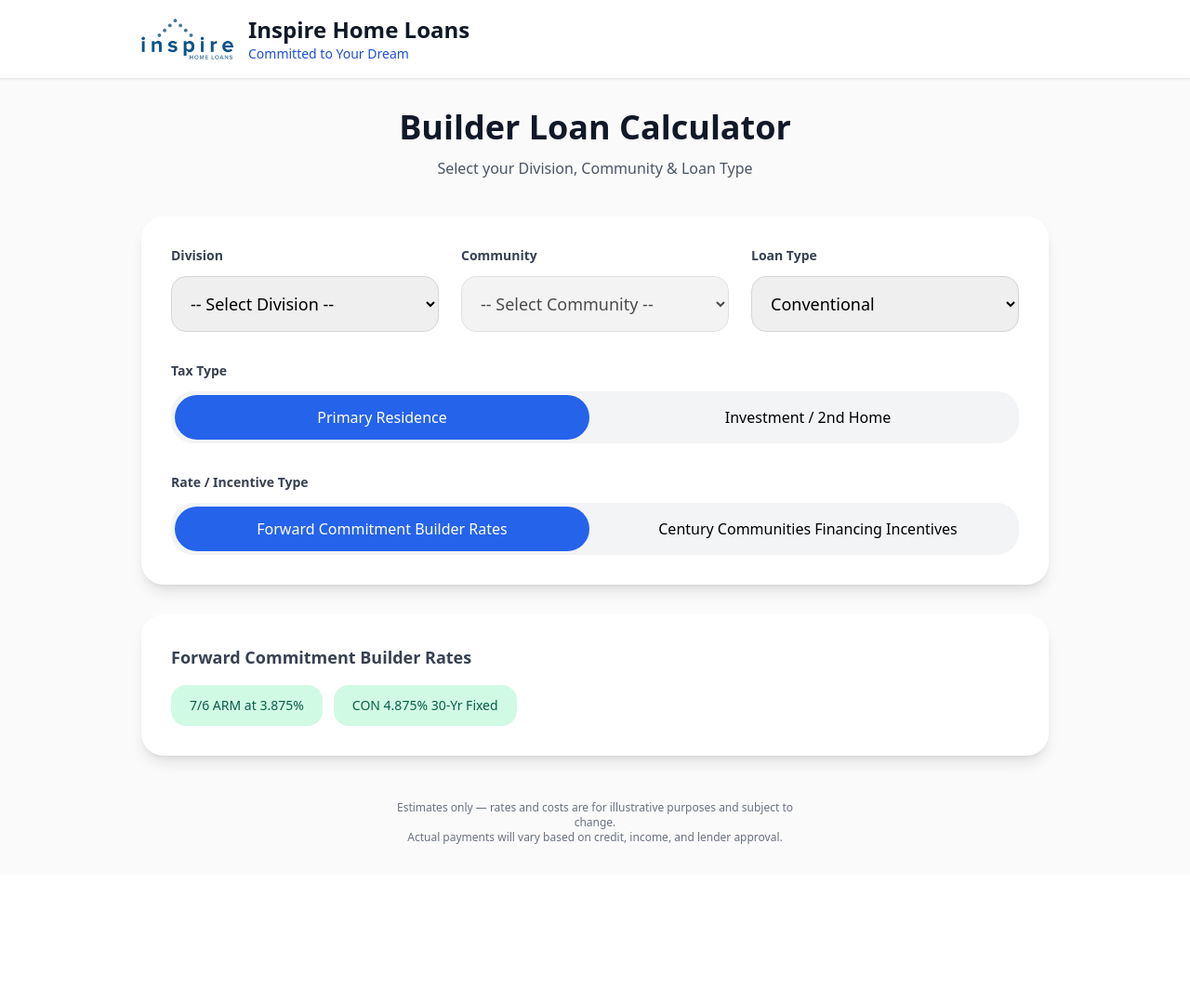
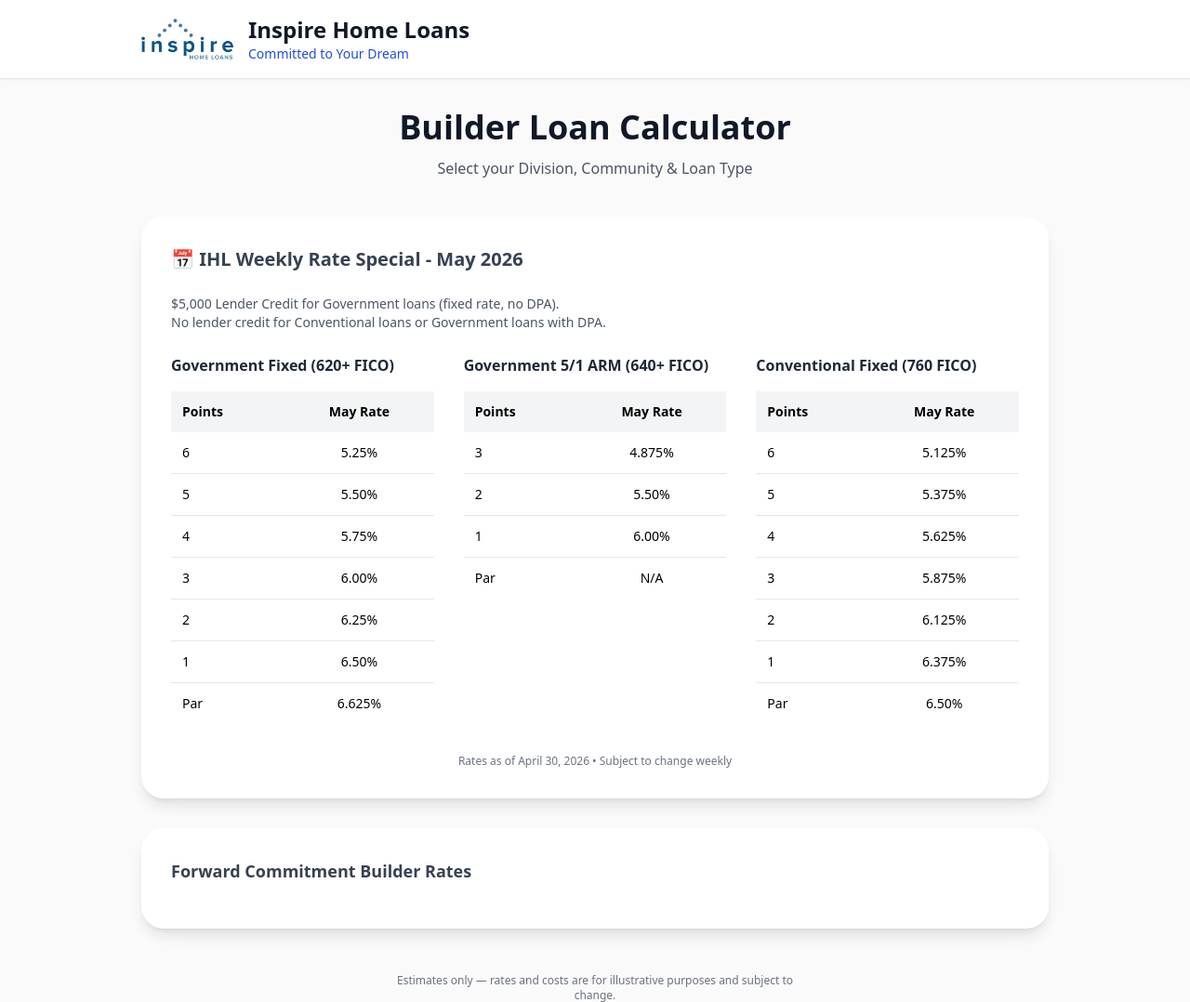
Before and after one commit to klashkid/inspire-builder-calculator, a Flask app: page / in a window 1280 px wide. Shown: the top 1078 px of the page at 93% size. Before the commit the page ends 908 px from the top, so only its background shows below. Run offline with Flask 3, Linux system fonts and the light colour scheme; some libraries are stand-ins or nearby versions.

Commit message:
Add files via upload

```diff
--- a/templates/index.html
+++ b/templates/index.html
@@ -26,68 +26,75 @@
             <p class="text-gray-600 mt-3">Select your Division, Community & Loan Type</p>
         </div>
 
-        <!-- Selection -->
+        <!-- ====================== NEW WEEKLY RATE SPECIAL ====================== -->
         <div class="bg-white rounded-3xl shadow-lg p-6 sm:p-8 mb-8">
-            <div class="grid grid-cols-1 md:grid-cols-3 gap-6">
+            <h3 class="text-xl font-semibold text-gray-700 mb-6 flex items-center gap-3">
+                📅 IHL Weekly Rate Special - May 2026
+            </h3>
+            <p class="text-sm text-gray-600 mb-6">
+                $5,000 Lender Credit for Government loans (fixed rate, no DPA).<br>
+                No lender credit for Conventional loans or Government loans with DPA.
+            </p>
+
+            <div class="grid md:grid-cols-3 gap-8">
+                <!-- Government Fixed -->
                 <div>
-                    <label class="block text-sm font-semibold text-gray-700 mb-3">Division</label>
-                    <select id="division" onchange="loadCommunities()"
-                            class="w-full p-4 text-lg border border-gray-300 rounded-2xl focus:ring-2 focus:ring-blue-600">
-                        <option value="">-- Select Division --</option>
-                    </select>
+                    <h4 class="font-semibold text-gray-800 mb-4">Government Fixed (620+ FICO)</h4>
+                    <table class="w-full text-sm">
+                        <thead class="bg-gray-100">
+                            <tr><th class="p-3 text-left">Points</th><th class="p-3 text-center">May Rate</th></tr>
+                        </thead>
+                        <tbody class="divide-y">
+                            <tr><td class="p-3">6</td><td class="p-3 text-center font-medium">5.25%</td></tr>
+                            <tr><td class="p-3">5</td><td class="p-3 text-center font-medium">5.50%</td></tr>
+                            <tr><td class="p-3">4</td><td class="p-3 text-center font-medium">5.75%</td></tr>
+                            <tr><td class="p-3">3</td><td class="p-3 text-center font-medium">6.00%</td></tr>
+                            <tr><td class="p-3">2</td><td class="p-3 text-center font-medium">6.25%</td></tr>
+                            <tr><td class="p-3">1</td><td class="p-3 text-center font-medium">6.50%</td></tr>
+                            <tr><td class="p-3">Par</td><td class="p-3 text-center font-medium">6.625%</td></tr>
+                        </tbody>
+                    </table>
                 </div>
+
+                <!-- Government 5/1 ARM -->
                 <div>
-                    <label class="block text-sm font-semibold text-gray-700 mb-3">Community</label>
-                    <select id="community" onchange="loadCommunityData()" disabled
-                            class="w-full p-4 text-lg border border-gray-300 rounded-2xl focus:ring-2 focus:ring-blue-600">
-                        <option value="">-- Select Community --</option>
-                    </select>
+                    <h4 class="font-semibold text-gray-800 mb-4">Government 5/1 ARM (640+ FICO)</h4>
+                    <table class="w-full text-sm">
+                        <thead class="bg-gray-100">
+                            <tr><th class="p-3 text-left">Points</th><th class="p-3 text-center">May Rate</th></tr>
+                        </thead>
+                        <tbody class="divide-y">
+                            <tr><td class="p-3">3</td><td class="p-3 text-center font-medium">4.875%</td></tr>
+                            <tr><td class="p-3">2</td><td class="p-3 text-center font-medium">5.50%</td></tr>
+                            <tr><td class="p-3">1</td><td class="p-3 text-center font-medium">6.00%</td></tr>
+                            <tr><td class="p-3">Par</td><td class="p-3 text-center font-medium">N/A</td></tr>
+                        </tbody>
+                    </table>
                 </div>
+
+                <!-- Conventional -->
                 <div>
-                    <label class="block text-sm font-semibold text-gray-700 mb-3">Loan Type</label>
-                    <select id="loan_type" onchange="handleLoanTypeChange()"
-                            class="w-full p-4 text-lg border border-gray-300 rounded-2xl focus:ring-2 focus:ring-blue-600">
-                        <option value="Conventional" selected>Conventional</option>
-                        <option value="FHA">FHA</option>
-                        <option value="USDA">USDA</option>
-                        <option value="VA">VA</option>
-                    </select>
+                    <h4 class="font-semibold text-gray-800 mb-4">Conventional Fixed (760 FICO)</h4>
+                    <table class="w-full text-sm">
+                        <thead class="bg-gray-100">
+                            <tr><th class="p-3 text-left">Points</th><th class="p-3 text-center">May Rate</th></tr>
+                        </thead>
+                        <tbody class="divide-y">
+                            <tr><td class="p-3">6</td><td class="p-3 text-center font-medium">5.125%</td></tr>
+                            <tr><td class="p-3">5</td><td class="p-3 text-center font-medium">5.375%</td></tr>
+                            <tr><td class="p-3">4</td><td class="p-3 text-center font-medium">5.625%</td></tr>
+                            <tr><td class="p-3">3</td><td class="p-3 text-center font-medium">5.875%</td></tr>
+                            <tr><td class="p-3">2</td><td class="p-3 text-center font-medium">6.125%</td></tr>
+                            <tr><td class="p-3">1</td><td class="p-3 text-center font-medium">6.375%</td></tr>
+                            <tr><td class="p-3">Par</td><td class="p-3 text-center font-medium">6.50%</td></tr>
+                        </tbody>
+                    </table>
                 </div>
             </div>
 
-            <!-- Tax Type -->
-            <div class="mt-8">
-                <label class="block text-sm font-semibold text-gray-700 mb-3">Tax Type</label>
-                <div class="flex gap-3 bg-gray-100 p-1 rounded-3xl">
-                    <button onclick="setTaxType('primary')" id="btn_primary"
-                            class="flex-1 py-3 rounded-3xl font-medium transition bg-blue-600 text-white">Primary Residence</button>
-                    <button onclick="setTaxType('investment')" id="btn_investment"
-                            class="flex-1 py-3 rounded-3xl font-medium transition bg-transparent hover:bg-white">Investment / 2nd Home</button>
-                </div>
-            </div>
-
-            <!-- Rate / Incentive Type -->
-            <div class="mt-8">
-                <label class="block text-sm font-semibold text-gray-700 mb-3">Rate / Incentive Type</label>
-                <div class="flex gap-3 bg-gray-100 p-1 rounded-3xl">
-                    <button onclick="setRateMode('builder')" id="btn_builder"
-                            class="flex-1 py-3 rounded-3xl font-medium transition bg-blue-600 text-white">Forward Commitment Builder Rates</button>
-                    <button onclick="setRateMode('incentives')" id="btn_incentives"
-                            class="flex-1 py-3 rounded-3xl font-medium transition bg-transparent hover:bg-white">Century Communities Financing Incentives</button>
-                </div>
-            </div>
-
-            <!-- VA -->
-            <div id="va_options" class="hidden mt-6">
-                <label class="block text-sm font-semibold text-gray-700 mb-3">VA Funding Fee Type</label>
-                <select id="va_fee_type" onchange="calculate()"
-                        class="w-full p-4 text-lg border border-gray-300 rounded-2xl focus:ring-2 focus:ring-blue-600">
-                    <option value="First">First Time Use (2.15%)</option>
-                    <option value="Subsequent">Subsequent Use (3.3%)</option>
-                    <option value="Exempt">Exempt (0%)</option>
-                </select>
-            </div>
+            <p class="text-xs text-gray-500 mt-8 text-center">Rates as of April 30, 2026 • Subject to change weekly</p>
         </div>
+        <!-- ====================== END WEEKLY RATE SPECIAL ====================== -->
 
         <!-- Builder Rates & Incentives -->
         <div id="builder_rates_section" class="bg-white rounded-3xl shadow-lg p-6 sm:p-8 mb-8">
@@ -111,7 +118,6 @@
         <div id="calculator" class="hidden bg-white rounded-3xl shadow-lg p-6 sm:p-10">
             <h3 class="text-2xl font-semibold mb-8 text-center">Monthly Payment Estimator</h3>
 
-            <!-- Inputs -->
             <div class="grid grid-cols-1 sm:grid-cols-2 gap-6 mb-10">
                 <div>
                     <label class="block text-sm font-medium mb-2">Home Price ($)</label>
@@ -173,7 +179,7 @@
                 </div>
             </div>
 
-            <!-- Tax / HOA / Insurance Cards -->
+            <!-- Tax / HOA / Insurance -->
             <div class="grid grid-cols-1 sm:grid-cols-3 gap-6">
                 <div class="bg-zinc-50 p-6 rounded-2xl text-center">
                     <p class="text-sm text-gray-600">Property Tax</p>
@@ -214,7 +220,6 @@
                             <p id="buyer_funds_needed" class="text-3xl font-bold text-gray-900">$0</p>
                         </div>
                     </div>
-
                     <div class="grid grid-cols-1 md:grid-cols-2 gap-6">
                         <div class="bg-emerald-50 p-6 rounded-2xl text-center">
                             <p class="text-sm text-emerald-700">Seller Credit</p>
@@ -225,7 +230,6 @@
                             <input type="number" id="lender_credit" value="0" step="100" class="w-full text-center text-2xl font-bold bg-transparent focus:outline-none text-emerald-600" oninput="calculate()">
                         </div>
                     </div>
-
                     <div class="mt-8 pt-6 border-t border-emerald-200 text-center">
                         <p class="text-sm font-semibold text-emerald-700">Estimated Cash to Close</p>
                         <p id="cash_to_close" class="text-4xl font-bold text-emerald-700">$0</p>
@@ -334,6 +338,7 @@
             let downPct = 10;
             if (loanType === "FHA") downPct = 3.5;
             else if (loanType === "USDA" || loanType === "VA") downPct = 0;
+
             document.getElementById('down_payment').value = downPct;
 
             if (currentRateMode === 'builder') updateBuilderRates();
@@ -467,7 +472,7 @@
             const buyerFundsNeeded = downPaymentAmount + closingCosts + discountPoints;
             const cashToClose = buyerFundsNeeded - sellerCredit - lenderCredit;
 
-            // Update UI
+            // Update displays
             document.getElementById('base_loan').textContent = '$' + Math.round(baseLoan).toLocaleString();
             document.getElementById('final_loan').textContent = '$' + Math.round(finalLoan).toLocaleString();
 
```
